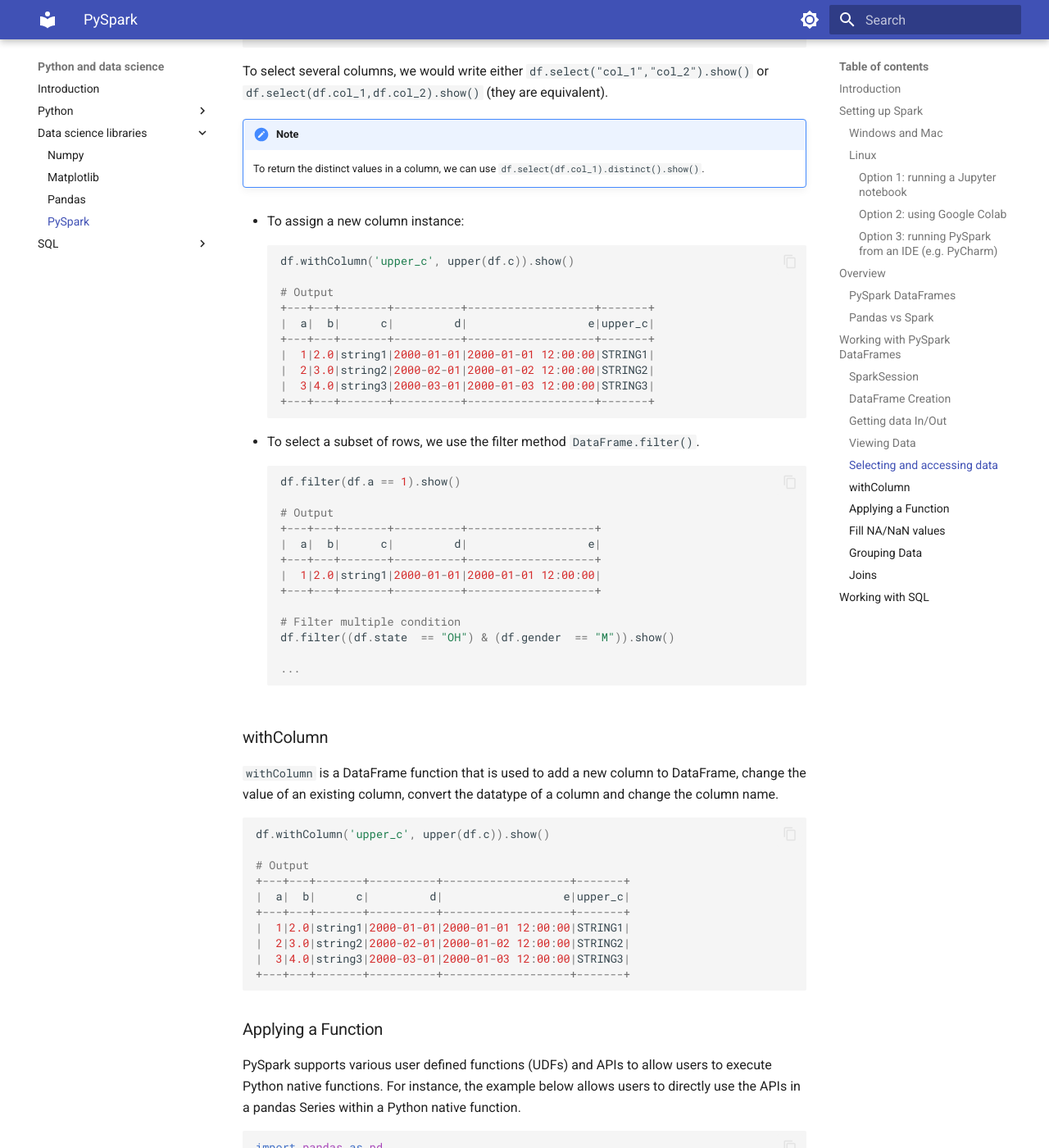
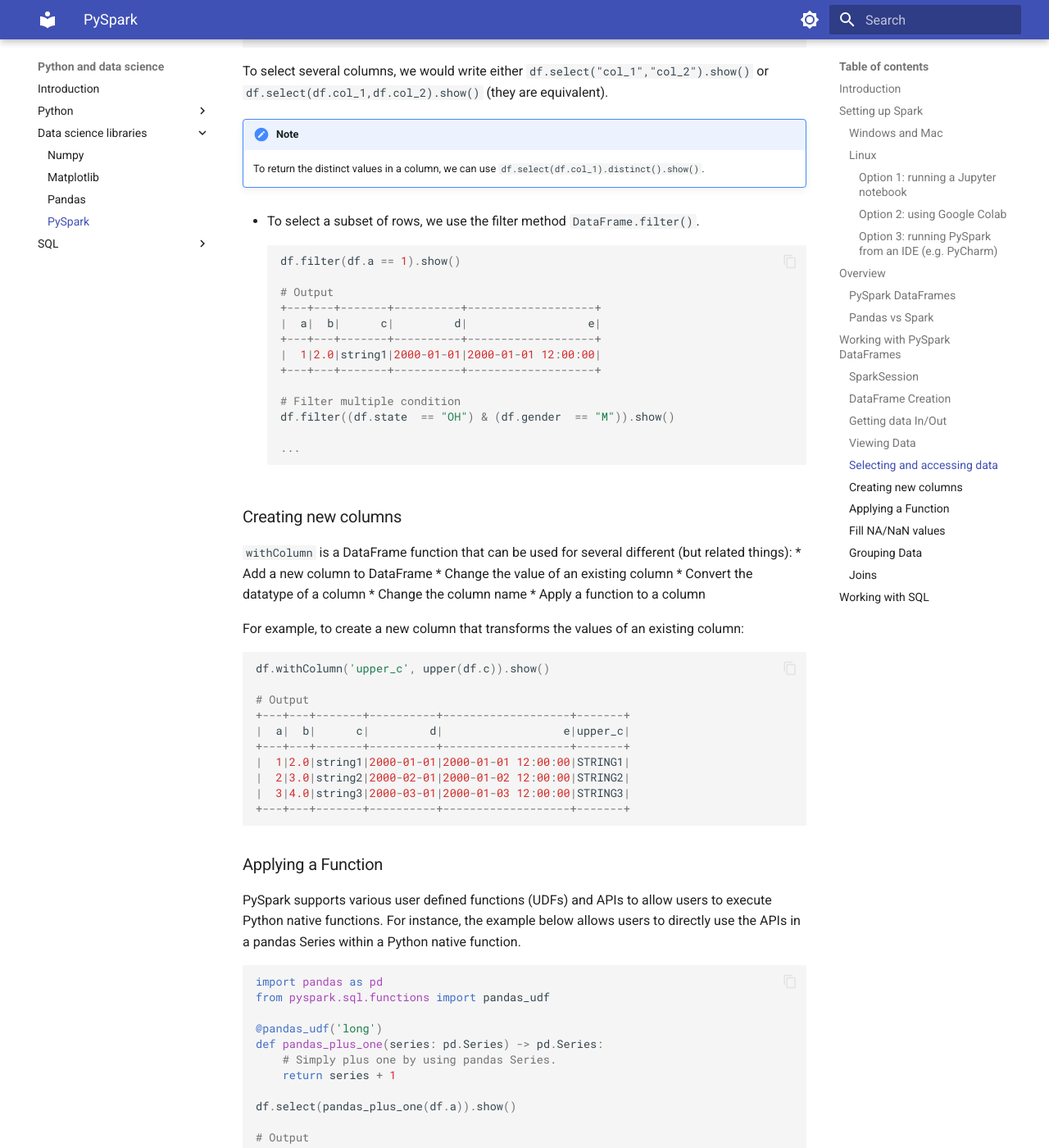
Before and after one commit to gerardpc/python-course, an MkDocs documentation site: the page built from docs/programming/python_libraries/pyspark.md, in a window 1280 px wide and 1400 px high, scrolled down 8373 px. Shown: the whole window at 82% size. Built offline with MkDocs 1.6.1 and Material for MkDocs 9.7.7, drawn with Linux system fonts in a browser that asks for light colours.

Commit message:
withcolumn update

````diff
--- a/docs/programming/python_libraries/pyspark.md
+++ b/docs/programming/python_libraries/pyspark.md
@@ -387,21 +387,6 @@
 !!!note
     To return the distinct values in a column, we can use `df.select(df.col_1).distinct().show()`.
 
-* To assign a new column instance:
-
-    ```python
-    df.withColumn('upper_c', upper(df.c)).show()
-
-    # Output
-    +---+---+-------+----------+-------------------+-------+
-    |  a|  b|      c|         d|                  e|upper_c|
-    +---+---+-------+----------+-------------------+-------+
-    |  1|2.0|string1|2000-01-01|2000-01-01 12:00:00|STRING1|
-    |  2|3.0|string2|2000-02-01|2000-01-02 12:00:00|STRING2|
-    |  3|4.0|string3|2000-03-01|2000-01-03 12:00:00|STRING3|
-    +---+---+-------+----------+-------------------+-------+
-    ```
-
 * To select a subset of rows, we use the filter method `DataFrame.filter()`.
 
     ```python
@@ -420,10 +405,16 @@
     ...
     ```
 
-### withColumn
+### Creating new columns
 
-`withColumn` is a DataFrame function that is used to add a new column to DataFrame, change the value of an existing column,
-convert the datatype of a column and change the column name.
+`withColumn` is a DataFrame function that can be used for several different (but related things):
+* Add a new column to DataFrame
+* Change the value of an existing column
+* Convert the datatype of a column
+* Change the column name
+* Apply a function to a column
+
+For example, to create a new column that transforms the values of an existing column:
 
 ```python
 df.withColumn('upper_c', upper(df.c)).show()
````
